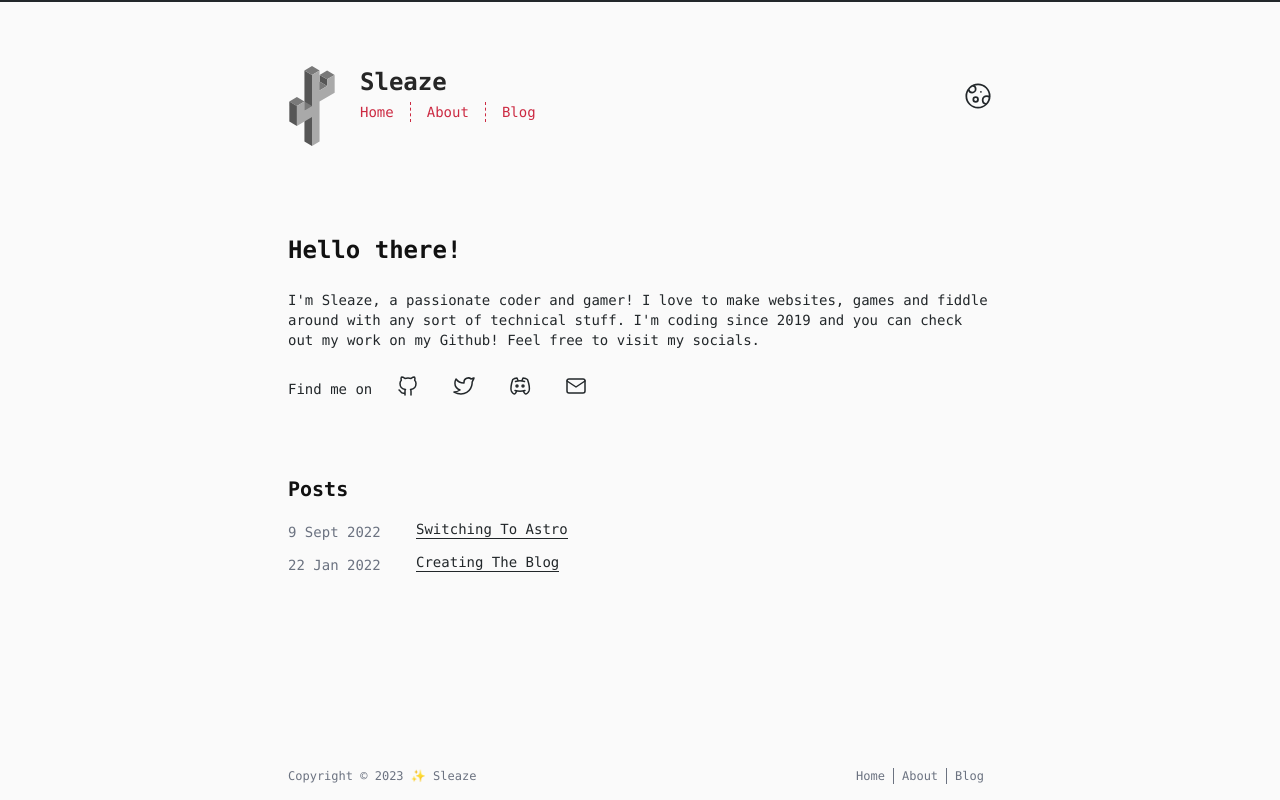
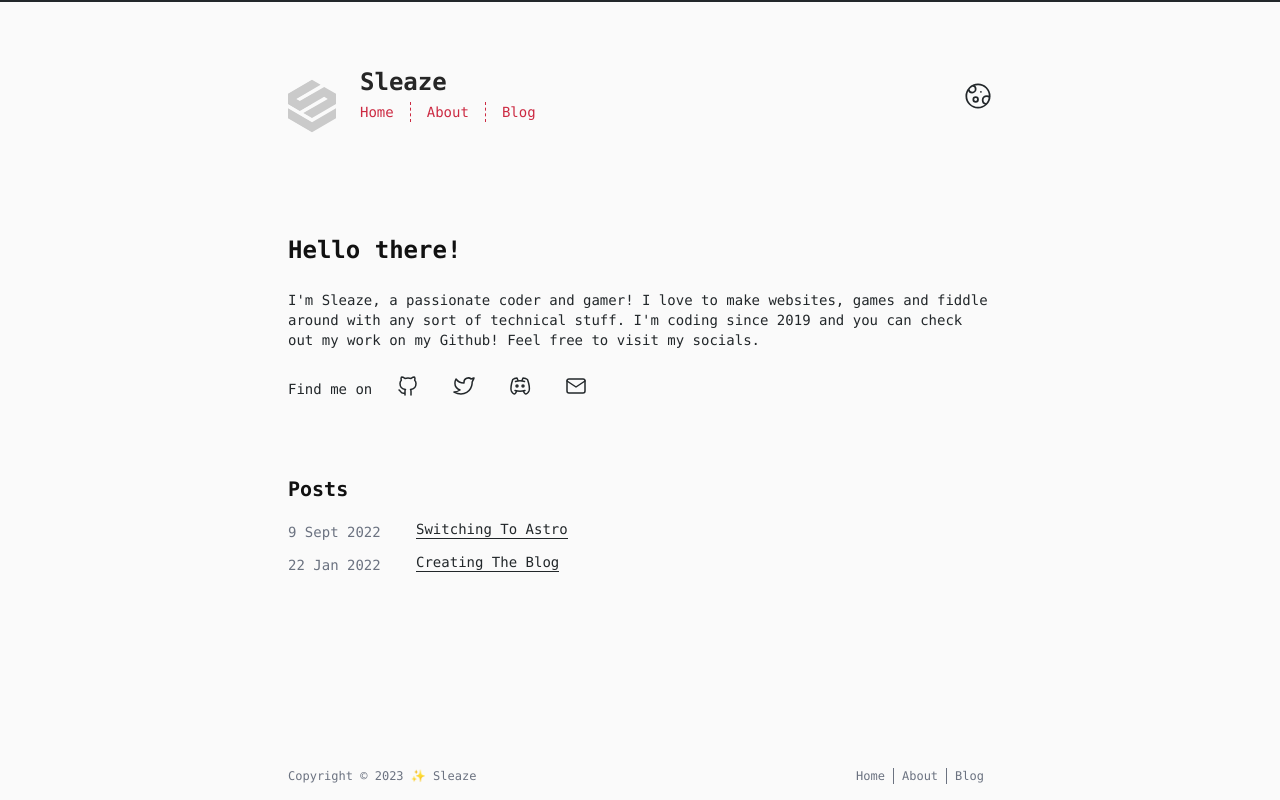
Before and after one commit to SleazeStiKs/SleazeStiKs.github.io, an Astro site: page / in a window 1280 px wide. Built offline with nearby package versions, Linux system fonts and the light colour scheme; Astro itself is replaced by a stand-in of ours; some packages are replaced by stand-ins of ours.

Commit message:
Updated Logo

```diff
--- a/src/components/Header.astro
+++ b/src/components/Header.astro
@@ -28,6 +28,7 @@ const url = new URL(Astro.request.url);
 			class="logo"
 			aria-current={url.pathname === "/" ? "page" : false}
 		>
+			<!--
 			<svg fill="none" xmlns="http://www.w3.org/2000/svg" viewBox="0 0 272 480">
 				<title>Logo</title>
 				<path
@@ -41,6 +42,38 @@ const url = new URL(Astro.request.url);
 					fill="#53C68C"></path>
 				<path d="M45.334 240 0 213.334v120L45.334 360V240Z" fill="#B04304"
 				></path>
+			</svg>
+			-->
+			<svg
+				fill="none"
+				xmlns="http://www.w3.org/2000/svg"
+				viewBox="0 0 448 488.13"
+			>
+				<polygon
+					class="cls-1"
+					points="224 0 0 129.33 0 226.54 110.14 290.13 337.86 158.66 371.25 177.93 143.53 309.41 224 355.87 448 226.54 448 129.33 337.86 65.74 110.14 197.21 76.75 177.93 304.47 46.46 224 0"
+					fill="#C9CACC"
+				>
+				</polygon>
+				<path
+					class="cls-1"
+					d="M256,279l-73.26,42.3L256,363.64Zm0-263L35.6,143.34v93L142.14,297.9,256,232.16V147.57L142.14,213.3l-40.6-23.44L256,100.69Z"
+					transform="translate(-32 -11.93)"
+					fill="#C9CACC"
+				>
+				</path>
+				<polygon
+					class="cls-1"
+					points="448 265.89 224 395.22 0 265.89 0 358.81 224 488.13 448 358.81 448 265.89"
+					fill="#C9CACC"
+				>
+				</polygon>
+				<polygon
+					class="cls-1"
+					points="224 399.38 3.6 272.13 3.6 356.73 224 483.97 224 399.38"
+					fill="#C9CACC"
+				>
+				</polygon>
 			</svg>
 			<span>Sleaze</span>
 		</a>
```
Also changed, not shown: public/favicon.ico, public/images/logo.svg (added), public/old/favicon.ico (added), public/old/images/astro-theme-cactus.png (added), public/old/images/icon/192x192.png (added), public/old/images/icon/512x512.png (added).
